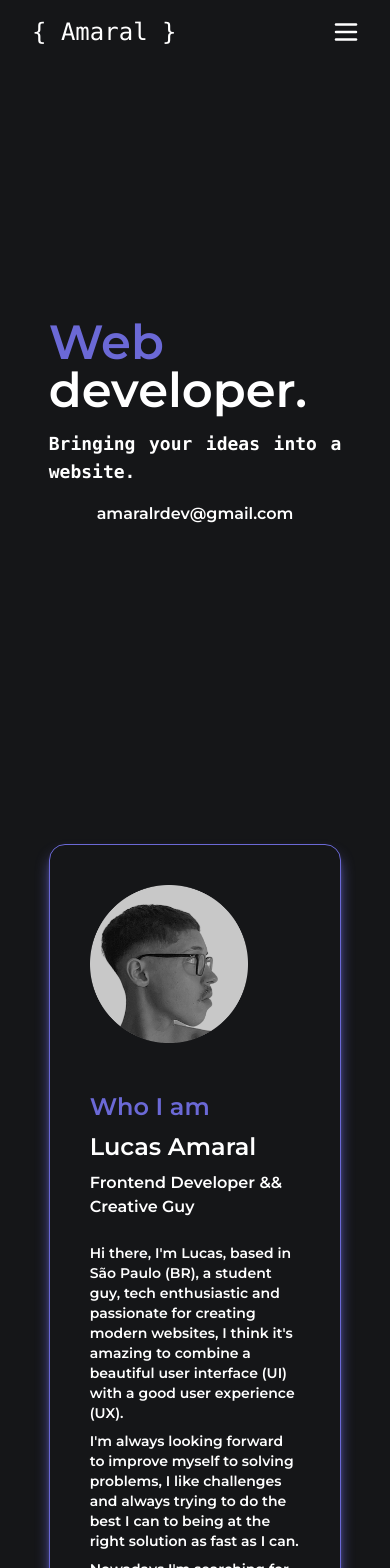
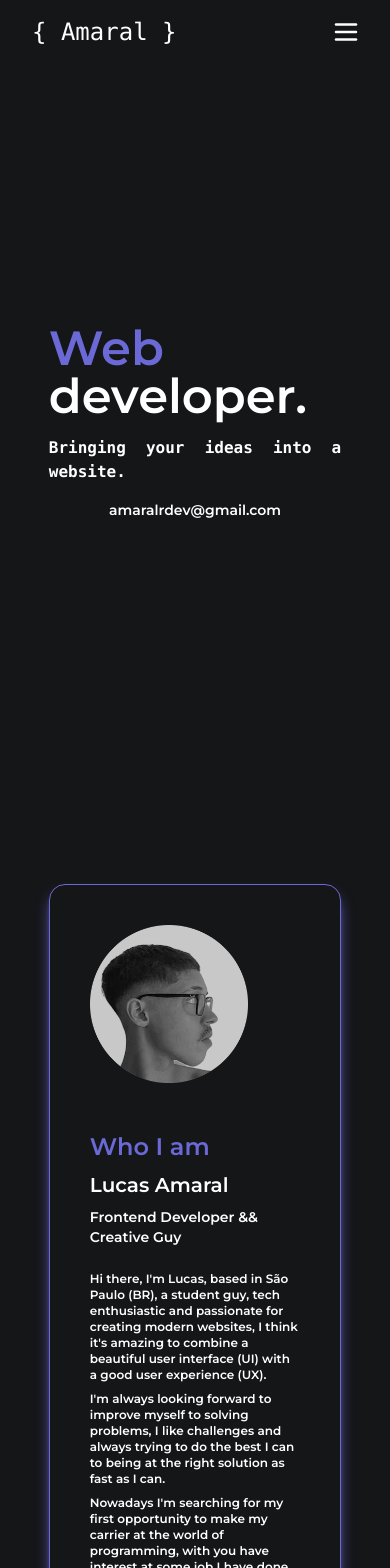
Before and after one commit to LrAmaral/portfolio, a Next.js app: page / in a window 390 px wide. Shown: the top 1568 px of the page. Built offline with nearby package versions, Linux system fonts and the light colour scheme.

Commit message:
:wrench: minor-changes

```diff
--- a/components/layout/clipboard.tsx
+++ b/components/layout/clipboard.tsx
@@ -6,7 +6,7 @@ export const Clipboard = () => {
       <div className='clipboard-icon'>
         {/* Render your clipboard icon here */}
       </div>
-      <div className='hover:scale-125 hover:font-alt transition-all ease-in-out'>
+      <div className='hover:scale-125 xs:text-sm md:text-base hover:font-alt transition-all ease-in-out'>
         <Link href={'mailto:amaralrdev@gmail.com'}>amaralrdev@gmail.com</Link>
       </div>
     </section>
--- a/components/layout/intro.tsx
+++ b/components/layout/intro.tsx
@@ -23,7 +23,7 @@ export const Intro = () => {
           <div className="font-alt xs:text-5xl md:text-6xl">
             <h1 className=""><span className="text-alt font-bold">{word[currentIndex]}</span> developer.</h1>
           </div>
-            <code className="font-bold md:text-2xl xs:text-lg items-center">Bringing your ideas into a website.</code>
+            <code className="font-bold md:text-2xl xs:text-md items-center">Bringing your ideas into a website.</code>
             <Clipboard  />
         </div>
       </div>
--- a/components/layout/project.tsx
+++ b/components/layout/project.tsx
@@ -3,7 +3,7 @@ import Link from 'next/link'
 
 function Project() {
   return (
-    <main id='project' className='flex flex-col w-full h-screen justify-center items-center font-alt xs:mb-20 md:mb-0'>
+    <main id='project' className='flex flex-col w-full h-screen justify-center items-center font-alt'>
       <div className='h-screen flex md:flex-col xs:flex-col gap-8 items-start justify-center w-3/4 mt-20 md:mb-0 xs:mb-20'>
          <div className='flex xs:flex-col md:flex-row gap-8'>
           <Image className="rounded-2xl" src={'/shop.jpg'} loading={'lazy'} quality={100} width={1000} height={500} alt='print of project'/>
--- a/components/layout/who.tsx
+++ b/components/layout/who.tsx
@@ -2,7 +2,7 @@ import Image from "next/image"
 
 function Who() {
   return (
-    <div id="who" className="md:w-[78rem] xs:w-3/4 flex flex-col h-screen">
+    <div id="who" className="md:w-[78rem] xs:w-3/4 flex flex-col h-screen items-center justify-center">
         <div className="border-alt shadow-alt shadow-lg hover:shadow-md transition ease-in-out duration-1000 border rounded-2xl md:p-20 xs:p-10 flex xs:flex-col md:flex-row xs:gap-[3rem] md:gap-[4rem]">
         <div className="xs:w-3/4 md:w-2/4">
           <Image src={'/profile.png'} alt="perfil" width={600} height={300}/>
@@ -11,20 +11,20 @@ function Who() {
           <h2 className="text-2xl font-bold font-alt text-alt">
             Who I am
             </h2>
-            <h2 className="xs:text-2xl md:text-4xl font-bold font-alt">
+            <h2 className="xs:text-xl md:text-4xl font-bold font-alt">
               Lucas Amaral
             </h2>
-            <h3 className="xs:text-base md:text-xl mb-4">Frontend Developer && Creative Guy</h3>
-            <p className="xs:text-sm text-base">
+            <h3 className="xs:text-sm md:text-xl mb-4">Frontend Developer && Creative Guy</h3>
+            <p className="xs:text-xs text-base">
               Hi there, I'm Lucas, based in São Paulo <span className="font-bold">(BR)</span>, a student guy, tech enthusiastic
               and passionate for creating modern websites, I think it's amazing to combine a beautiful user interface
               <span className="font-bold"> (UI)</span> with a good user experience <span className="font-bold">(UX)</span>.
             </p>
-            <p className="xs:text-sm text-base">
+            <p className="xs:text-xs text-base">
               I'm always looking forward to improve myself to solving problems, I like
               challenges and always trying to do the best I can to being at the right solution as fast as I can.
             </p>
-            <p className="xs:text-sm text-base">Nowadays I'm searching for my first opportunity to make my carrier at the world of programming, with you have interest at some job I have done,
+            <p className="xs:text-xs text-base">Nowadays I'm searching for my first opportunity to make my carrier at the world of programming, with you have interest at some job I have done,
               please send me a message I'm always up to talk to everyone.
             </p>
          </div>
```
